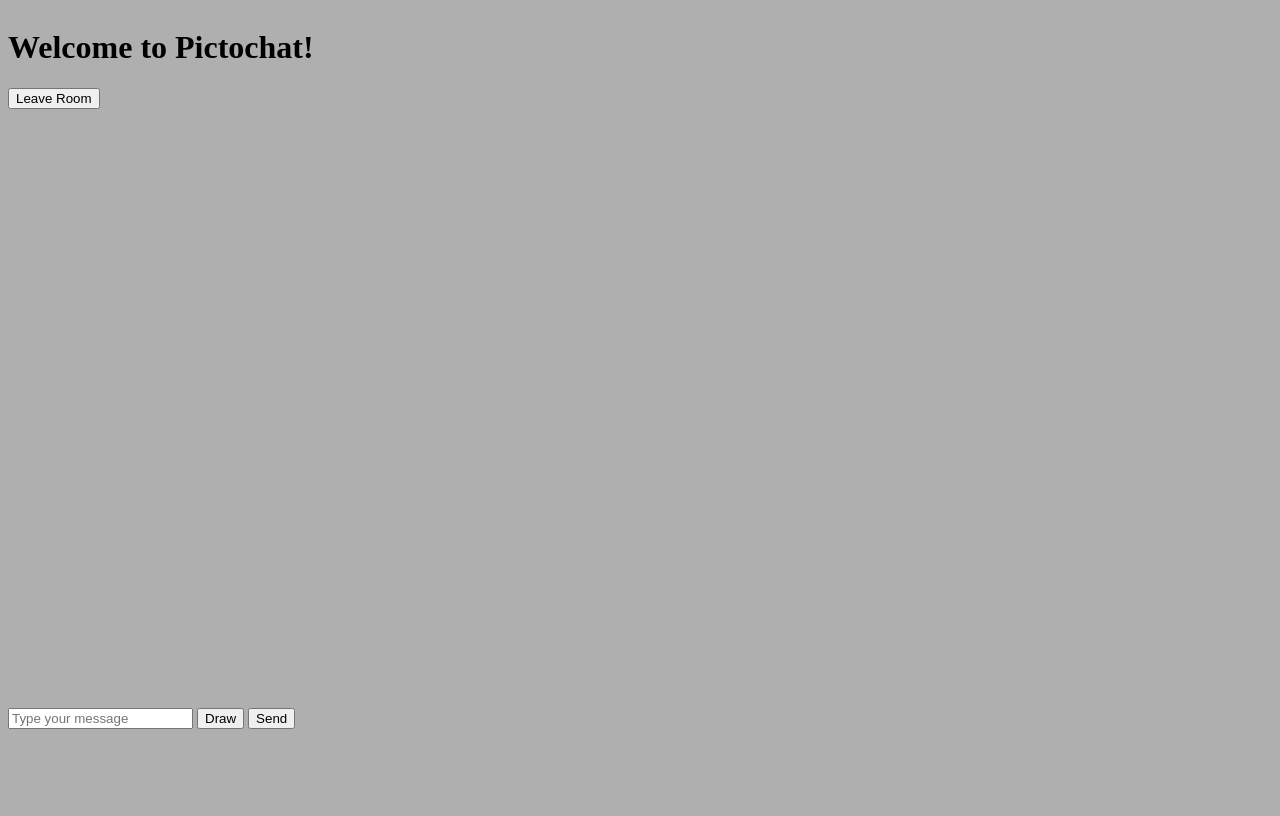
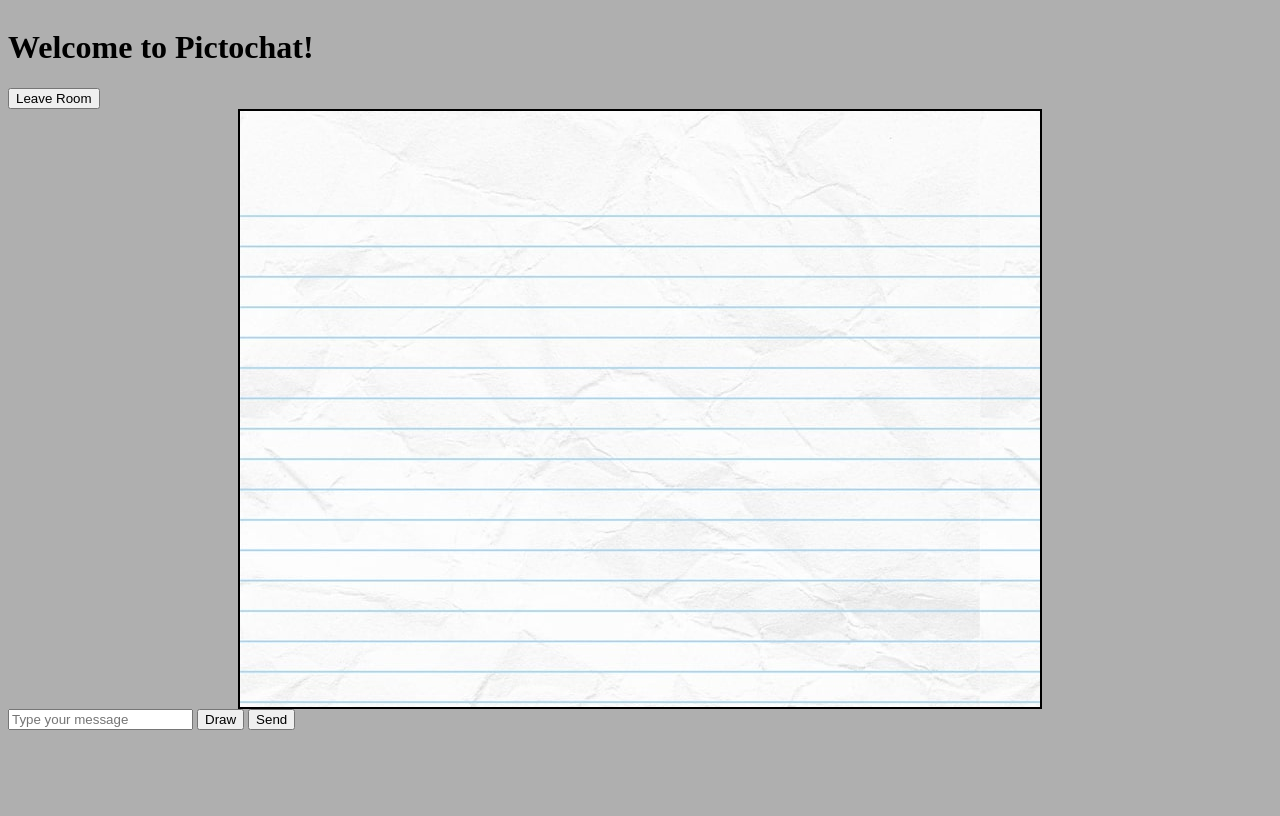
Before and after one commit to Skobal1090/pictochat, a Flask app: page /room in a window 1280 px wide. Run offline with Flask 3, Linux system fonts and the light colour scheme; parts of the project's set-up code (start-up, migrations or seed data) failed here and were passed over; some libraries are stand-ins or nearby versions.

Commit message:
Put messages in center over some paper

```diff
--- a/static/styles.css
+++ b/static/styles.css
@@ -6,17 +6,38 @@ body {
     height: 100px;
     align-items: center;
 }
+/*
+img {
+    border: 1px solid black;
+}
+*/
+canvas{
+    border: 1px solid black;
+}
 
 div.invisible {
     display: none !important;
 }
 #messages{
-    flex-grow: 1;
+    margin: auto;
+    display: flex;
     overflow-y: scroll;
+    flex-direction: column-reverse;
+    background-image: url(paperbg.jpg);
+    border: 2px solid black;
+    height: 75%;
+    width: 800px;
+    position: static;
+    align-items: center;
+}
+.singleMessage{
+    width: 700px;
+    border-bottom: 1px solid #AFAFAF;
 }
 #container{
     display: flex;
     flex-direction: column;
-    justify-content: center;
+    justify-content: space-around;
     height: 100%;
+    align-content: flex-end;
 }
--- a/templates/room.html
+++ b/templates/room.html
@@ -201,7 +201,7 @@
 
             function displayMessage(message){
                 var messageDiv = document.getElementById('messages');
-                messageDiv.innerHTML += '<p>' + message + '</p>';
+                messageDiv.innerHTML ='<div class="singleMessage">' + '\n' + '  <p>' +  message + '  </p>' + '</div>' + messageDiv.innerHTML;
             }
 
             let drawableCanvas = document.getElementById("drawableCanvas");
@@ -275,7 +275,8 @@
                 clearDrawing();
             }
 
-            function displayImage(imageData){
+            function displayImage(imageData, name, time){
+                console.log(name, time)
                 let newCanvas = document.createElement("canvas");
                 let newCanvasCTX = newCanvas.getContext("2d");
                 newCanvas.width = imageData.width;
@@ -284,11 +285,8 @@
                 let newImageData = new ImageData(arr, imageData.width, imageData.height);
                 newCanvasCTX.putImageData(newImageData, 0, 0);
                 const newUrl = newCanvas.toDataURL();
-                const newImage = new Image();
-                newImage.src = newUrl;
-                newImage.style.border = "1px solid black";
                 let messageDiv = document.getElementById("messages");
-                messageDiv.appendChild(newImage);
+                messageDiv.innerHTML ='<div class="singleMessage">' + '\n' + '  <p>' + "  " + time + " | " + name + ": " + '<img src=' + newUrl + '>' + '</p>' + '</div>' + messageDiv.innerHTML;
             }
 
             //debug purposes
@@ -359,9 +357,9 @@
 
             socket.on('receiveCanvas', async (event) => {
                 const jsonCanvasMsg = JSON.parse(event);
+                console.log("canvas: ", jsonCanvasMsg);
                 const canvasData = await decryptMessage(jsonCanvasMsg.payload, sessionKey);
-                displayMessage("" + jsonCanvasMsg.time + " | " + jsonCanvasMsg.name + ": ");
-                displayImage(JSON.parse(canvasData));
+                displayImage(JSON.parse(canvasData), jsonCanvasMsg.name, jsonCanvasMsg.time);
             })
 
             </script>
```
Also changed, not shown: templates/test.html (added, +40 -0 lines), static/paperbg.jpg (added).
